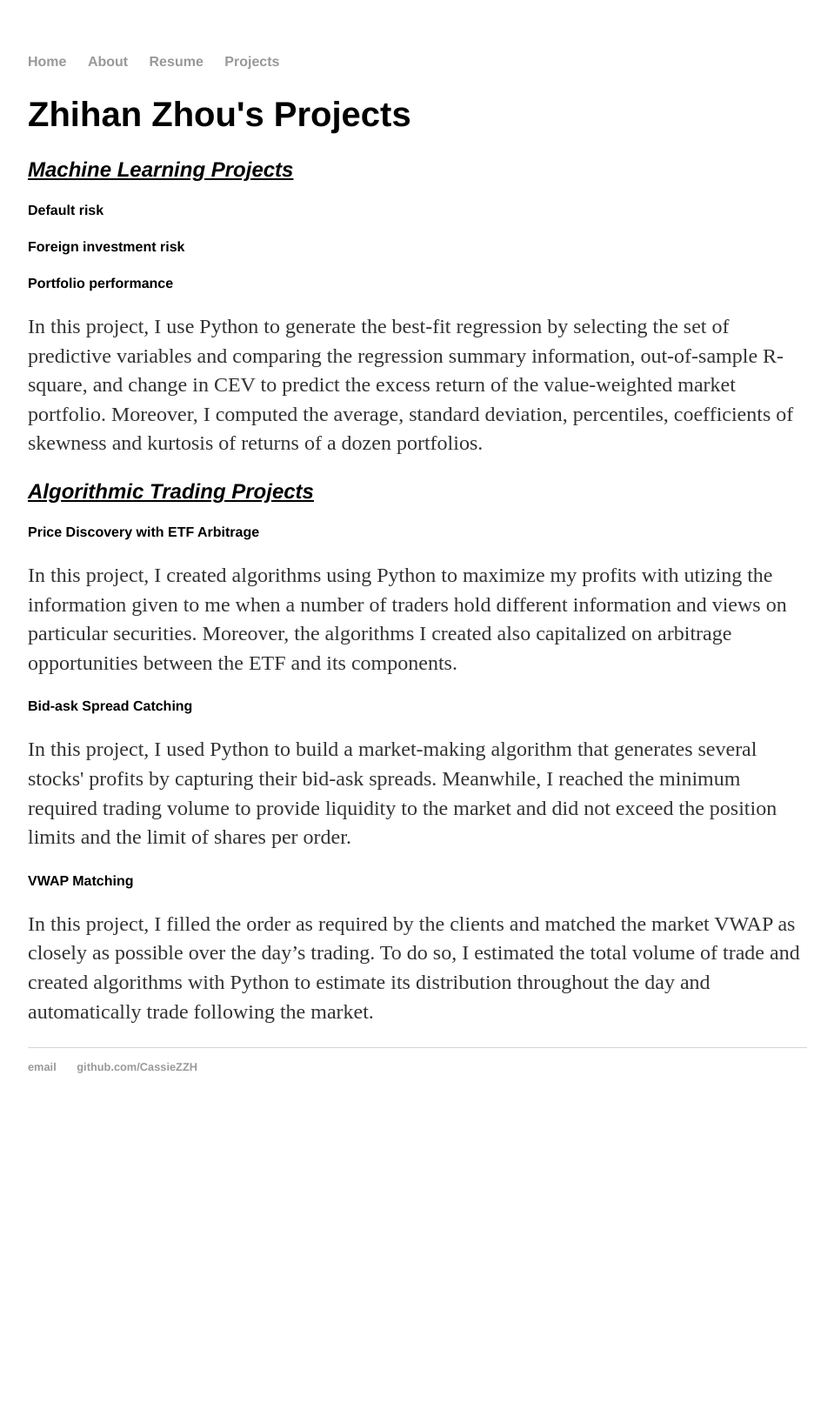
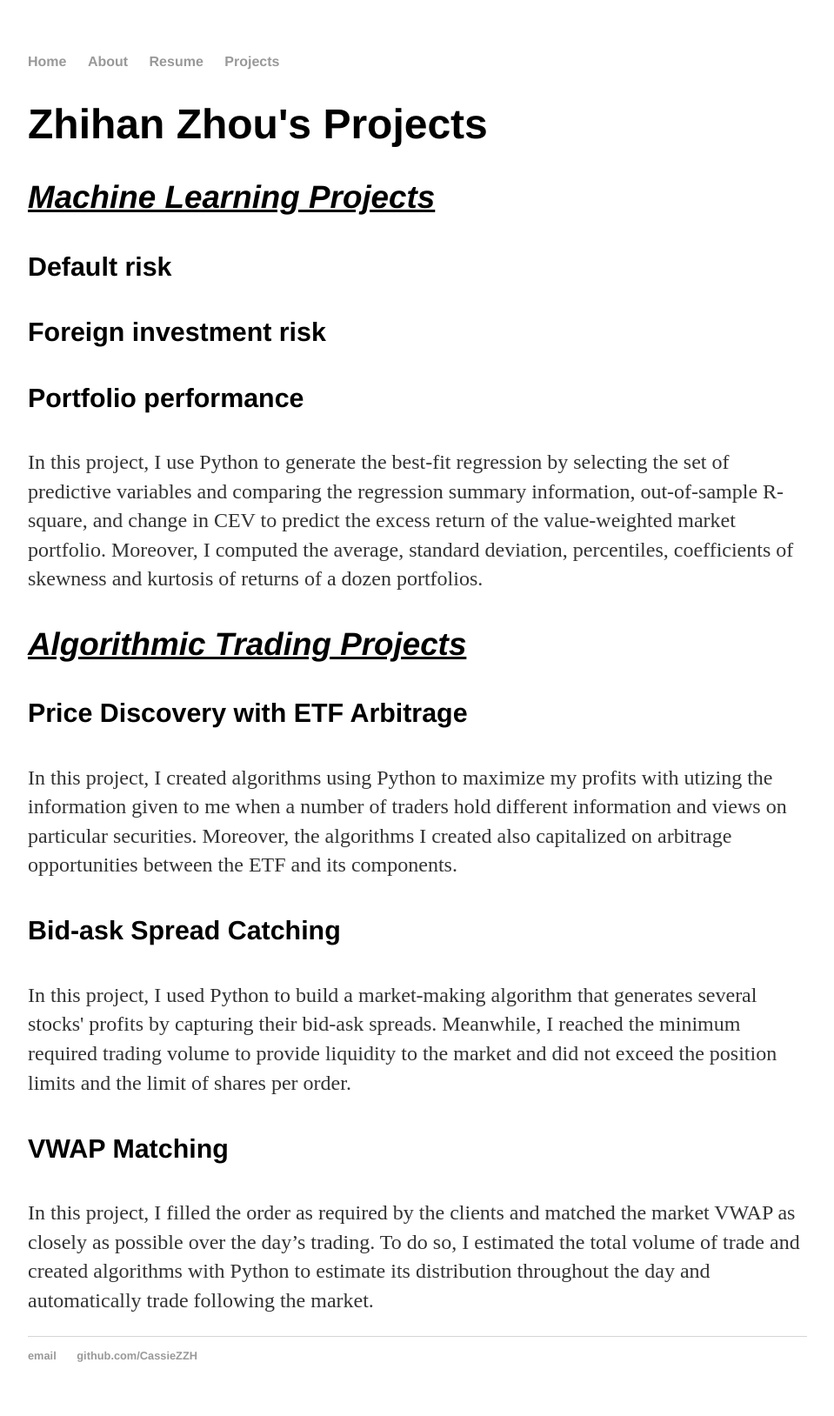
Before and after one commit to CassieZZH/CassieZZH.github.io, a Jekyll site: the page built from projects/index.html, in a window 1280 px wide. Shown: the whole page at 87% size, without its empty margins (160-1119 px from the left). Built offline with Jekyll 4.4.1, drawn with Linux system fonts in a browser that asks for light colours; before the commit the page ends 1296 px from its top, so only the background shows below that.

Commit message:
Update main.css

```diff
--- a/css/main.css
+++ b/css/main.css
@@ -6,10 +6,10 @@
 p, ul { font-size: 1.5em; line-height: 1.4em; color: #333; }
 
 h1, h2, h3, h4 { font-family: 'Helvetica', 'Arial', 'Sans-Serif'; }
-h1 { font-size: 2.5em;  }
-h2 { font-size: 2em; }
-h3 { font-size: 1.5em; }
-h4 { font-size: 1em; }
+h1 { font-size: 3em;  }
+h2 { font-size: 2.7em; }
+h3 { font-size: 2.3em; }
+h4 { font-size: 1.9em; }
 
 nav ul, footer ul { font-size: 1em; font-family: 'Helvetica', 'Arial', 'Sans-Serif'; padding: 0px; list-style: none; font-weight: bold; }
 nav ul li, footer ul li { display: inline; margin-right: 20px; }
```
